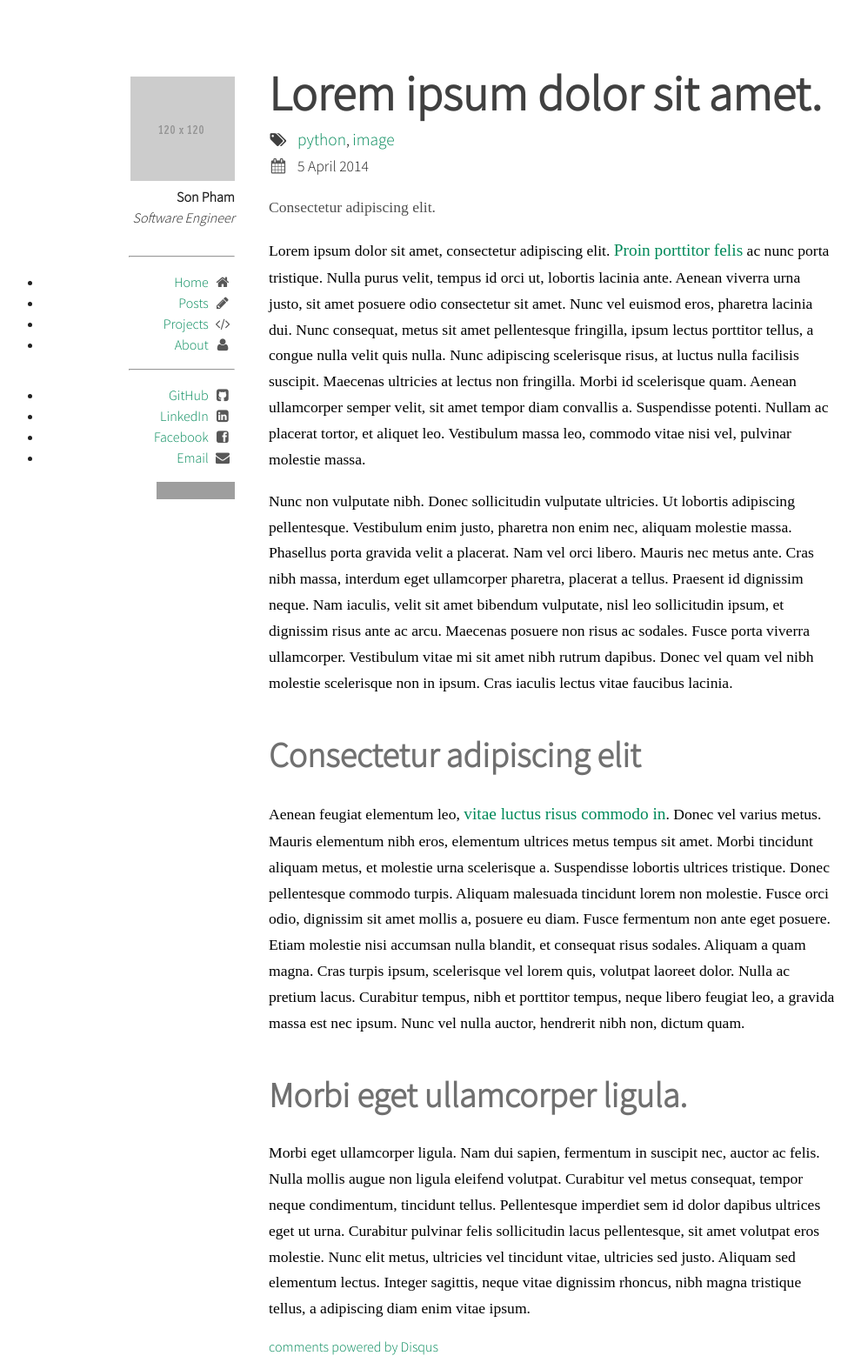
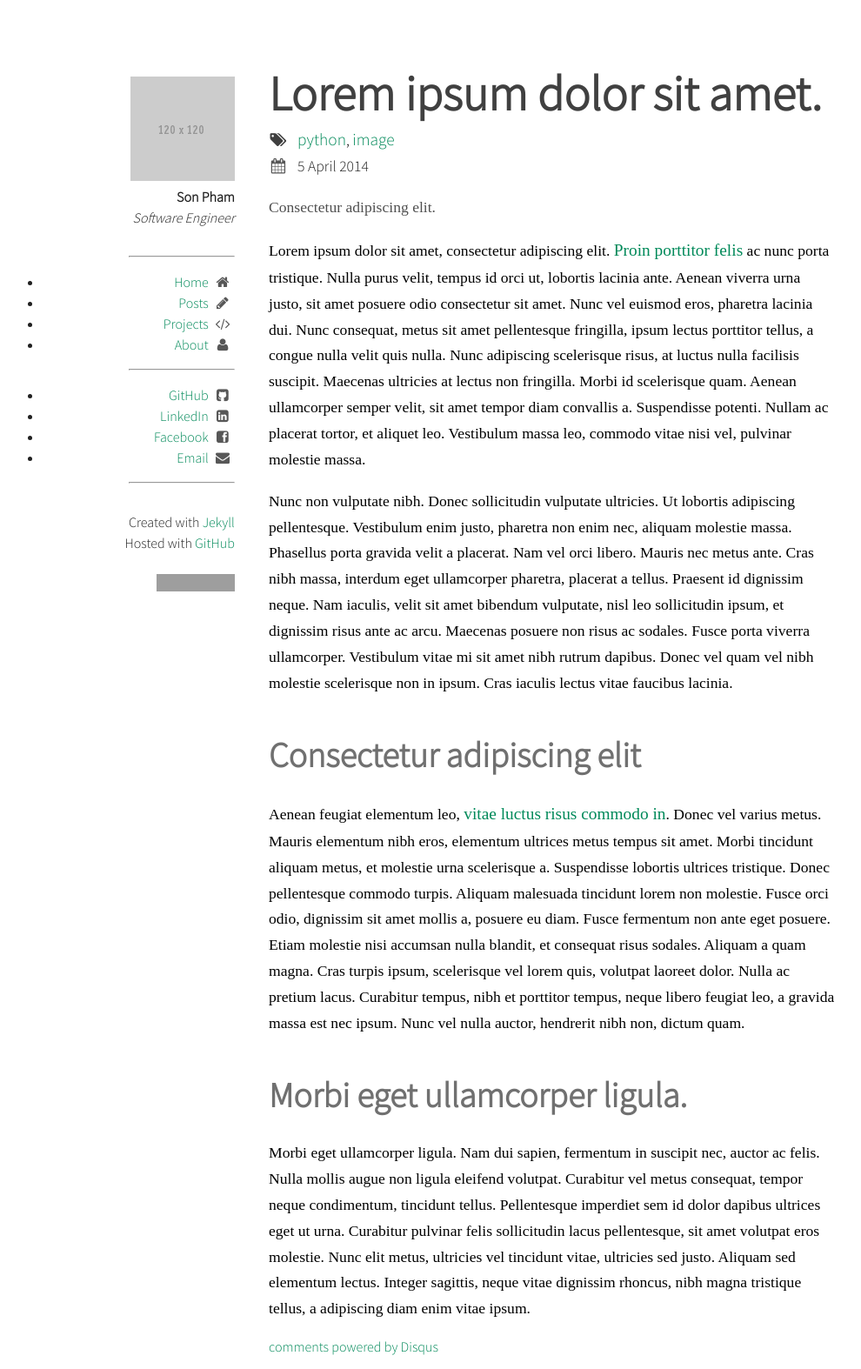
Before and after one commit to sonph/sonph.github.io.old, a Jekyll site: the page built from index.html, in a window 1280 px wide. Shown: the whole page at 87% size, without its empty margins (31-1021 px from the left). Built offline with Jekyll 4.4.1, drawn with Linux system fonts in a browser that asks for light colours; Markdown is read by kramdown in place of the engine named in the settings; comment, search, counter and statistics services are not loaded; grey boxes are pictures that could not be loaded.

Commit message:
add jekyll/github lines to nav

```diff
--- a/_layouts/default.html
+++ b/_layouts/default.html
@@ -90,7 +90,11 @@
                         </script>
                         </li>
                     </ul>
-
+                    <hr><br>
+                    Created with <a target="_blank" href="http://jekyllrb.com/">Jekyll</a>
+                    <br>
+                    Hosted with <a target="_blank" href="https://github.com/blog/272-github-pages">GitHub</a>
+                    <br><br>
                     <a rel="license" href="http://creativecommons.org/licenses/by-nc-sa/4.0/"><img alt="Creative Commons License" style="border-width:0" src="http://i.creativecommons.org/l/by-nc-sa/4.0/80x15.png" /></a>
                 </div>
             </aside>
--- a/assets/css/style.css
+++ b/assets/css/style.css
@@ -114,5 +114,6 @@ a:hover {
         padding-left: 40px;
         margin-top: 68px;
         display: inline-block;
+        min-width: 130px;
     }
 }
```
